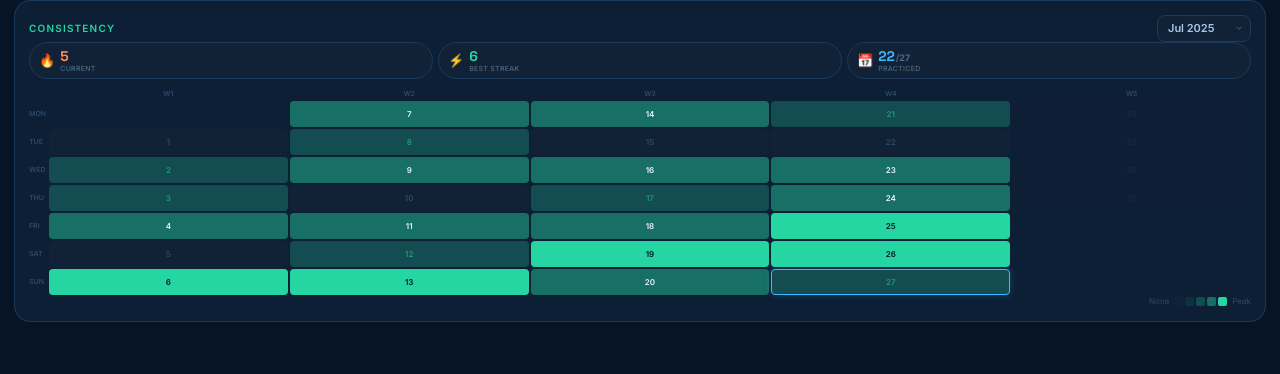
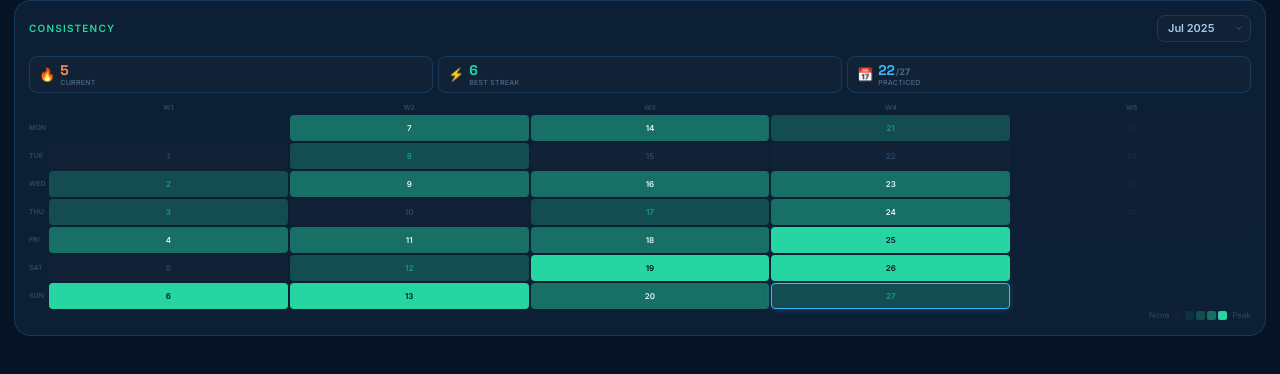
Before and after one commit to examforge99/examlogic, a Next.js app: page /heatmap in a window 1280 px wide. Shown: the top 374 px of the page. Built offline with nearby package versions, Linux system fonts and the light colour scheme.

Commit message:
Modify streak row styling in heatmap page
Updated the styling of the streak row in the heatmap component.

```diff
--- a/src/app/heatmap/page.tsx
+++ b/src/app/heatmap/page.tsx
@@ -224,7 +224,8 @@ export default function HeatMap({
         {/* Streak row */}
 
         <div
-  style={{ display: 'flex', gap: '5px', marginBottom: '10px', }}
+  style={{display: 'flex', gap: '5px', marginTop: '14px',  marginBottom: '10px',
+  }}
 >
   {[
     {
@@ -238,11 +239,9 @@ export default function HeatMap({
     },
   ].map((s) => (
     <div
-      key={s.label}
-      style={{
-        flex: 1, display: 'flex',  alignItems: 'center',  gap: '5px',  backgroundColor: '#112236',   border: '1px solid #1a3a5c',  borderRadius: '20px',   padding: '6px 9px',  minWidth: 0,
-      }}
-    >
+  key={s.label}
+  style={{ flex: 1, display: 'flex', alignItems: 'center', gap: '5px', backgroundColor: '#112236', border: '1px solid #1a3a5c',  borderRadius: '8px', padding: '6px 9px', minWidth: 0,  }}
+>
       <span
         style={{  fontSize: '13px', lineHeight: 1,  flexShrink: 0,
         }}
```
